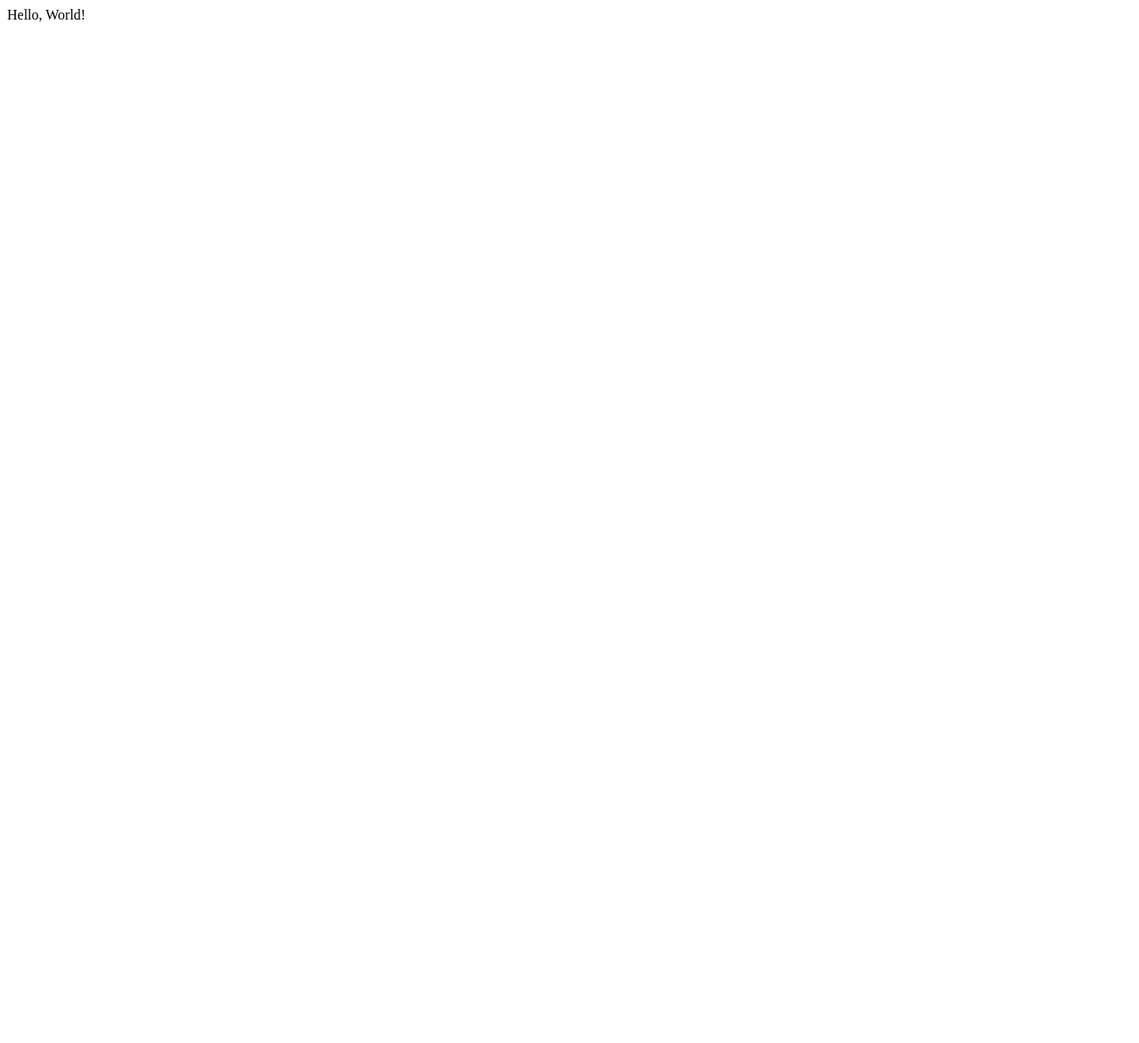
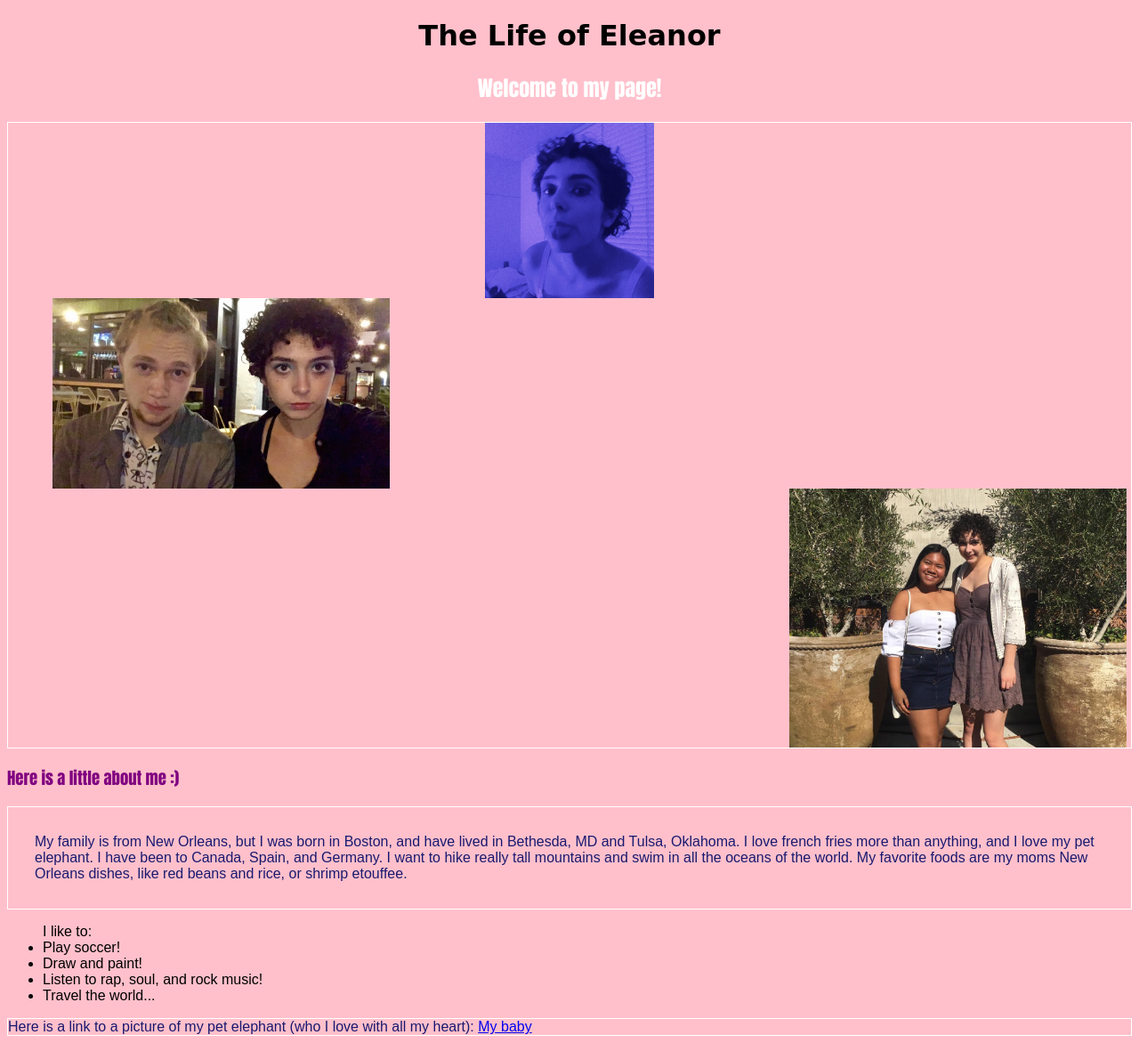
Before and after one commit to ellyga12/ellyga12.github.io, a plain HTML site: page index.html in a window 1280 px wide. Shown: the whole page at 89% size. Before the commit the page ends 800 px from the top, so only its background shows below. Drawn offline with Linux system fonts and the light colour scheme.

Commit message:
did a lot of things

```diff
--- a/index.html
+++ b/index.html
@@ -1,10 +1,43 @@
  <!DOCTYPE HTML>
  <html>
 <head>
-<meta charset="utf-8">
-<title>Hello, World!</title>
+    <meta charset="utf-8">
+    <title>The Life of Eleanor</title>
+    <link rel="stylesheet" href="style.css">
+
 </head>
 <body>
-Hello, World!
+
+<h1>
+    The Life of Eleanor
+</h1>
+
+<h2>
+    Welcome to my page!
+</h2>
+
+<div>
+    <img src="img-5800.jpg" alt="Me!" class="center">
+    <img src="img-eric.jpg" alt="Me and eric" class="left">
+    <img src="img-5847.jpg" alt="Me and faith" class="right">
+</div>
+
+
+<h3>
+    Here is a little about me :)
+</h3>
+
+<p> My family is from New Orleans, but I was born in Boston, and have lived in Bethesda, MD and Tulsa, Oklahoma. I love french fries more than anything, and I love my pet elephant. I have been to Canada, Spain, and Germany. I want to hike really tall mountains and swim in all the oceans of the world. My favorite foods are my moms New Orleans dishes, like red beans and rice, or shrimp etouffee.  </p>
+<ul> I like to:
+    <li>Play soccer!</li>
+    <li>Draw and paint!</li>
+    <li>Listen to rap, soul, and rock music!</li>
+    <li>Travel the world...</li>
+</ul>
+
+<div> Here is a link to a picture of my pet elephant (who I love with all my heart):
+    <a href="https://pixel.nymag.com/imgs/daily/vulture/2018/11/15/15-dumbo.jpg">My baby</a>
+</div>
+
 </body>
  </html>
--- /dev/null
+++ b/style.css
@@ -0,0 +1,40 @@
+h1 { font-family:cursive; text-align: center; }
+h2 { font-family:Impact, fantasy; text-align: center; color: white; }
+h3 { font-family:Impact, fantasy; color: purple;}
+body {background-color: pink;}
+
+div { border: 1px solid white;}
+
+
+p {
+    border: 1px solid white;
+    padding: 30px;
+    color: midnightblue;
+    font-family: chalkduster, fantasy;
+}
+
+.center {
+  display: block;
+  margin-left: auto;
+  margin-right: auto;
+  width: 15%;
+}
+
+.left {
+    display: block;
+    margin-left: 50px;
+    margin-right: auto;
+    width: 30%;
+}
+
+.right {
+    display: block;
+    margin-left: auto;
+    margin-right: 5px;
+    width: 30%;
+}
+
+ul {font-family: chalkduster, fantasy;}
+
+div {font-family: chalkduster, fantasy;
+color: midnightblue}
```
Also changed, not shown: img-5800.jpg (added), img-5847.jpg (added), img-eric.jpg (added).
